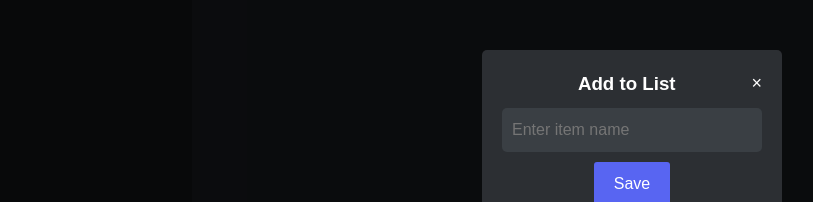
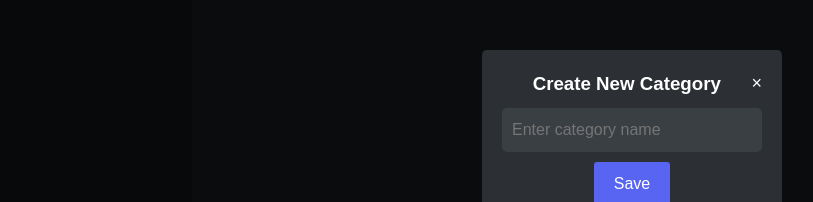
Before and after one commit to Vahe-Sevachyan/linkhub, a Vue app: page / in a window 1280 px wide. Both pictures are taken after a click on the button "Create New". Shown: the part 262-464 px from the top of the page, without its empty margins (8-821 px from the left). Built offline with nearby package versions, Linux system fonts and the light colour scheme.

Commit message:
fixed empty string input for list/subcategory

```diff
--- a/src/App.vue
+++ b/src/App.vue
@@ -21,6 +21,7 @@
       />
     </div>
     <!-- Existing Modals -->
+
     <!-- Add confirmation modal for list and subcategory deletion -->
     <Modal
       v-if="isDeleteItemModalVisible"
@@ -43,8 +44,9 @@
     <!-- Main Modal for creating lists -->
     <Modal
       v-if="isAddListModalVisible"
-      modalTitle="Add to List"
-      inputPlaceholder="Enter item name"
+      modalTitle="Create New Category"
+      isErrorMessageTrue
+      inputPlaceholder="Enter category name"
       submitButtonText="Save"
       showCancelButton
       @close="hideAddListModal"
@@ -161,6 +163,7 @@ function deleteCategory(list) {
   lists.value = lists.value.filter((l) => l.id !== list.id);
   selectedList.value = null; // Optionally deselect the deleted list
 }
+
 // add link to sub category
 function showAddLinkModal(subcategory) {
   modalMode.value = "add";
@@ -170,6 +173,7 @@ function showAddLinkModal(subcategory) {
   modalTitle.value = "Add New Link";
   isModalVisible.value = true;
 }
+
 function saveEditedLink({ name, url }) {
   if (currentSubcategory.value && editingIndex.value !== null) {
     currentSubcategory.value.items[editingIndex.value].name = name;
@@ -282,10 +286,14 @@ const confirmDeleteSubcategory = (subcategory) => {
 };
 
 const addNewList = (name) => {
+  if (name.trim() === "") {
+    alert("Category name must contain at least 1 character!");
+  } else {
     const newList = { id: Date.now(), name, subcategories: [] };
     lists.value.push(newList);
     selectedList.value = newList;
     hideAddListModal();
+  }
 };
 
 const handleSelectList = (list) => {
@@ -301,11 +309,15 @@ const hideSubcategoryModal = () => {
 };
 
 const addNewSubcategory = (title) => {
+  if (title.trim() === "") {
+    alert("Value cant be empty!");
+  } else {
     if (selectedList.value) {
       const newSubcategory = { id: Date.now(), name: title, items: [] };
       selectedList.value.subcategories.push(newSubcategory);
     }
     hideSubcategoryModal();
+  }
 };
 
 const showAddItemModal = (subcategory) => {
--- a/src/components/Modal.vue
+++ b/src/components/Modal.vue
@@ -4,6 +4,10 @@
     <div class="modal-content">
       <span class="close-button" @click="closeModal">&times;</span>
       <h3>{{ modalTitle }}</h3>
+      <div v-if="isErrorMessageTrue" class="error-Msg">
+        <h5>{{ errorMessage }}</h5>
+      </div>
+      <h5>{{ errorMessage }}</h5>
       <input type="text" v-model="inputValue" :placeholder="inputPlaceholder" />
       <div v-if="isDeleteConfirm" class="delete-confirm">
         <p>Are you sure you want to delete {{ deleteItemName }}?</p>
@@ -18,6 +22,8 @@
 import { ref, defineEmits, defineProps } from "vue";
 
 const props = defineProps([
+  "isErrorMessageTrue",
+  "errorMessage",
   "modalTitle",
   "inputPlaceholder",
   "submitButtonText",
@@ -33,6 +39,7 @@ const inputValue = ref("");
 const closeModal = () => {
   emit("close");
 };
+
 const submit = () => {
   emit("submit", inputValue.value); // Pass input value to parent
   inputValue.value = ""; // Reset input value after submission
@@ -100,4 +107,7 @@ button:hover {
 .delete-confirm {
   color: #f04747; /* Red for delete confirmation */
 }
+.error-Msg {
+  color: #f04747;
+}
 </style>
```
Lines whose indentation alone changed are shown as unchanged.
